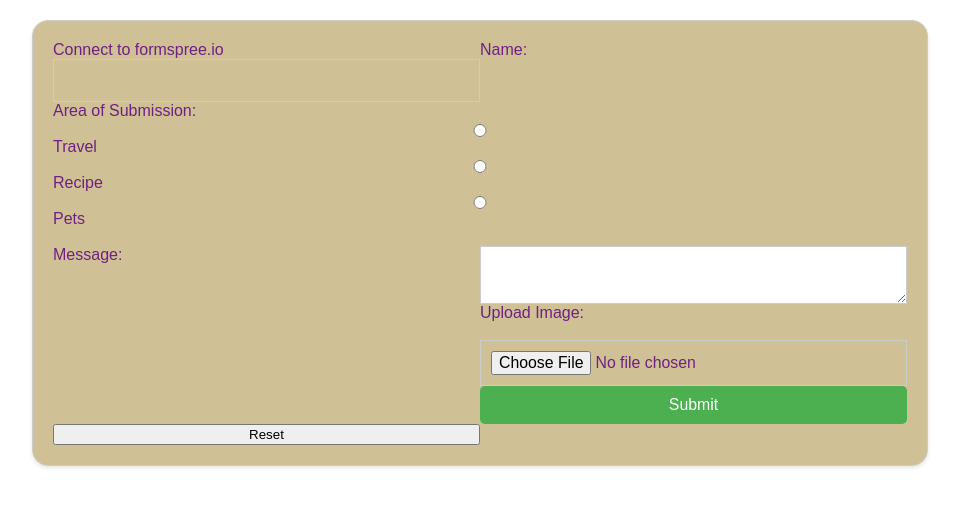
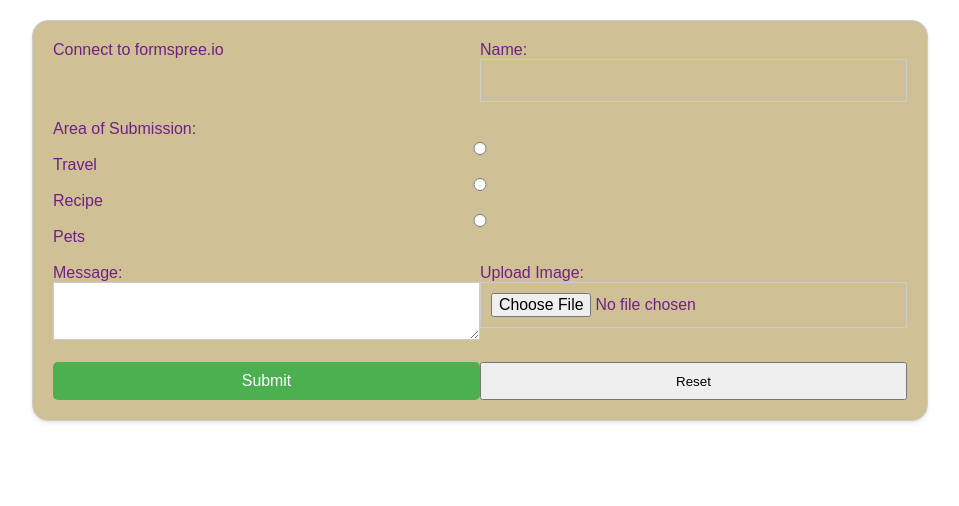
Before and after one commit to LittleRabish/discussion9-form, a plain HTML site: page index.html in a window 1280 px wide. Shown: the whole page, without its empty margins (160-1119 px from the left). Drawn offline with Linux system fonts and the light colour scheme; a web font is replaced by a local one.

Commit message:
Address more issues

```diff
--- a/index.html
+++ b/index.html
@@ -16,8 +16,10 @@
 <body>
   <!-- Implement a skip to main! -->
     <form action="" method="post"> Connect to formspree.io
+        <div>
             <label for="name">Name:</label>
             <input type="text" id="name" name="name"><br><br>
+        </div>
 
         <div class="radio">
             <label>Area of Submission:</label><br>
@@ -30,12 +32,15 @@
             <label for="pets">Pets</label><br><br>
         </div>
 
-
+        <div>
             <label for="message">Message:</label>
             <textarea id="message" name="message"></textarea><br><br>
+        </div>
 
+        <div>
             <label for="image">Upload Image:</label><br>
             <input type="file" id="image" name="image"><br><br>
+        </div>
 
         <input type="submit" value="Submit">
 
--- /dev/null
+++ b/style.css
@@ -0,0 +1,67 @@
+  /* Create an accessible color palette using var()function */
+  /* https://www.w3schools.com/css/css3_variables.asp */
+
+  form {
+    display: grid;
+    grid-template-columns: 50% 50%;
+    border: 1px solid #ccc;
+    border-radius: 16px;
+    width:70%;
+    margin: 20px auto;
+    padding: 20px;
+    box-shadow: 0 2px 4px rgba(0, 0, 0, 0.1);
+    color: #553C3C;
+    background: #FFF1BF;
+    font-family: "Mukta Vaani", sans-serif;
+  }
+
+  .radio {
+    grid-column-start: 1;
+    grid-column-end: 3;
+    /* background: #575294; */
+    /* color: #702082; */
+  }
+
+  #name {
+    width: 100%;
+    padding: 10px;
+    font-size: 18px;
+    font-weight: bold;
+    /* background: #CFC096;
+    color: #9B9A6D; */
+  }
+
+  #message {
+    width: 100%;
+    padding: 10px;
+    resize: vertical;
+  }
+
+  input,
+  textarea {
+    padding: 10px;
+    border: 1px solid #ccc;
+    /* width: 100%; */
+  }
+
+  input[type="radio"] {
+    vertical-align: middle;
+  }
+
+  input[type="file"] {
+    width: 100%;
+  }
+
+  input[type="submit"] {
+    width: 100%;
+    padding: 10px;
+    background-color: #553C3C;
+    color: white;
+    border: none;
+    border-radius: 5px;
+    cursor: pointer;
+  }
+
+  input[type="submit"]:hover {
+    background-color: #000000;
+  }
```
Lines whose indentation alone changed are shown as unchanged.
